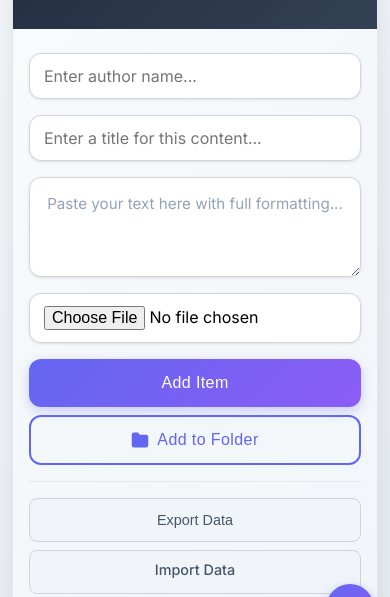
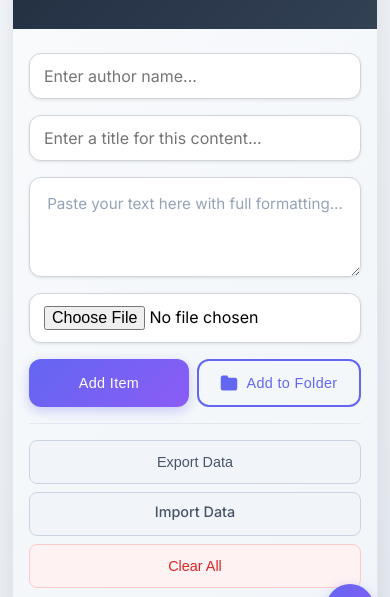
Before and after one commit to novem909/growthvault, a plain HTML site: page index.html in a window 390 px wide. Shown: the part 196-793 px from the top of the page. Drawn offline with Linux system fonts and the light colour scheme; no server answers.

Commit message:
fix: button symmetry for Add Item and Add to Folder buttons
- Make both buttons equal width with flex: 1
- Prevent text wrapping with white-space: nowrap
- Add consistent padding and min-width
- Keep side-by-side layout on mobile with smaller font

```diff
--- a/css/components.css
+++ b/css/components.css
@@ -1170,6 +1170,15 @@
     align-self: flex-end;
 }
 
+.form-buttons .btn,
+.form-buttons .btn-folder {
+    flex: 1;
+    min-width: 140px;
+    white-space: nowrap;
+    justify-content: center;
+    padding: 14px 20px;
+}
+
 /* Outlined Secondary Button - "Add to Folder" */
 .btn-folder {
     background: transparent;
@@ -1191,6 +1200,7 @@
 
 .btn-folder .icon {
     fill: currentColor;
+    flex-shrink: 0;
 }
 
 /* ==================== FOLDER MODALS ==================== */
@@ -1737,14 +1747,17 @@
 
 @media (max-width: 480px) {
     .form-buttons {
-        flex-direction: column;
+        flex-direction: row;
         width: 100%;
+        gap: var(--space-sm);
     }
 
     .form-buttons .btn,
     .form-buttons .btn-folder {
-        width: 100%;
-        justify-content: center;
+        flex: 1;
+        min-width: 0;
+        padding: 12px 16px;
+        font-size: 0.9em;
     }
 
     .folder-modal .folder-modal-content {
```
